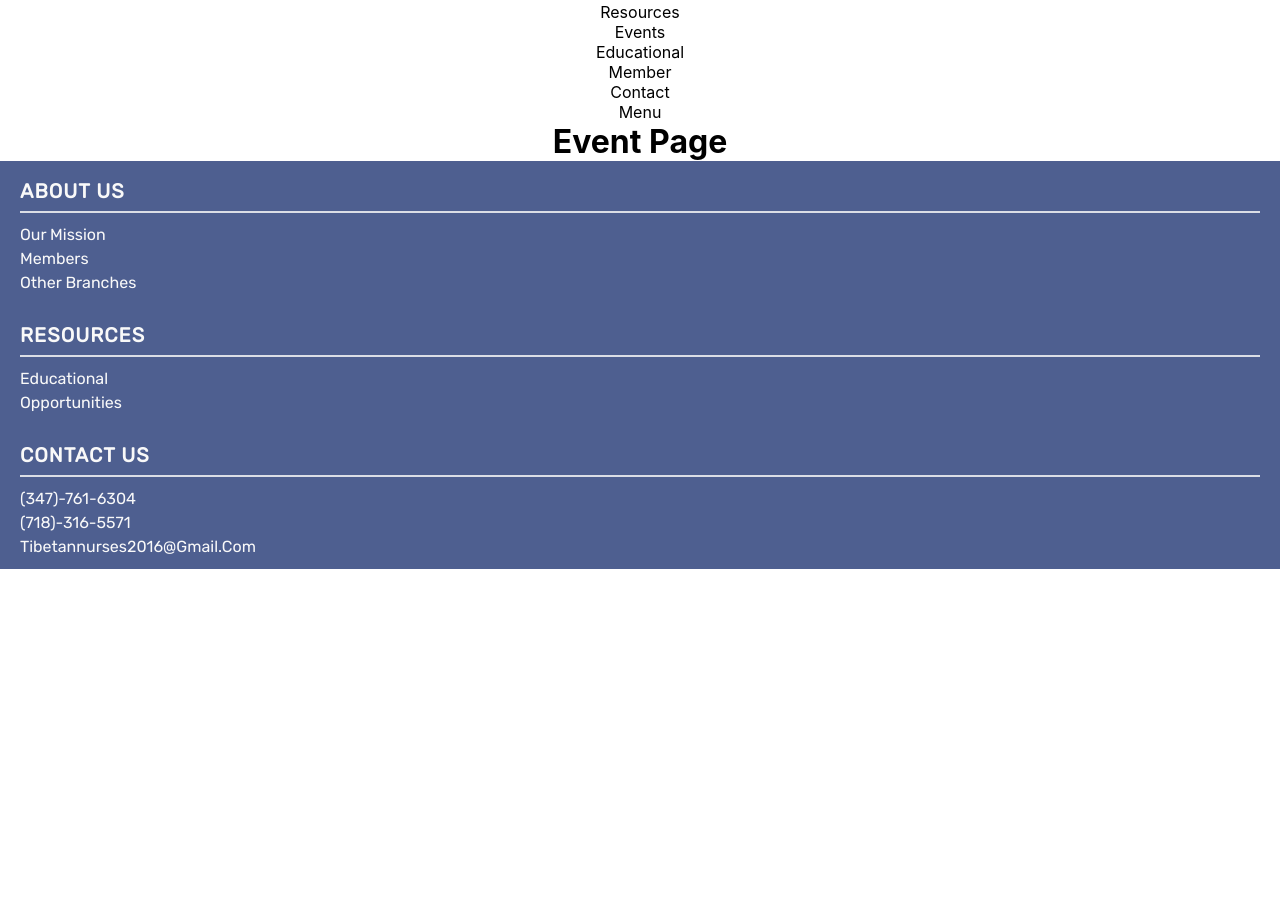
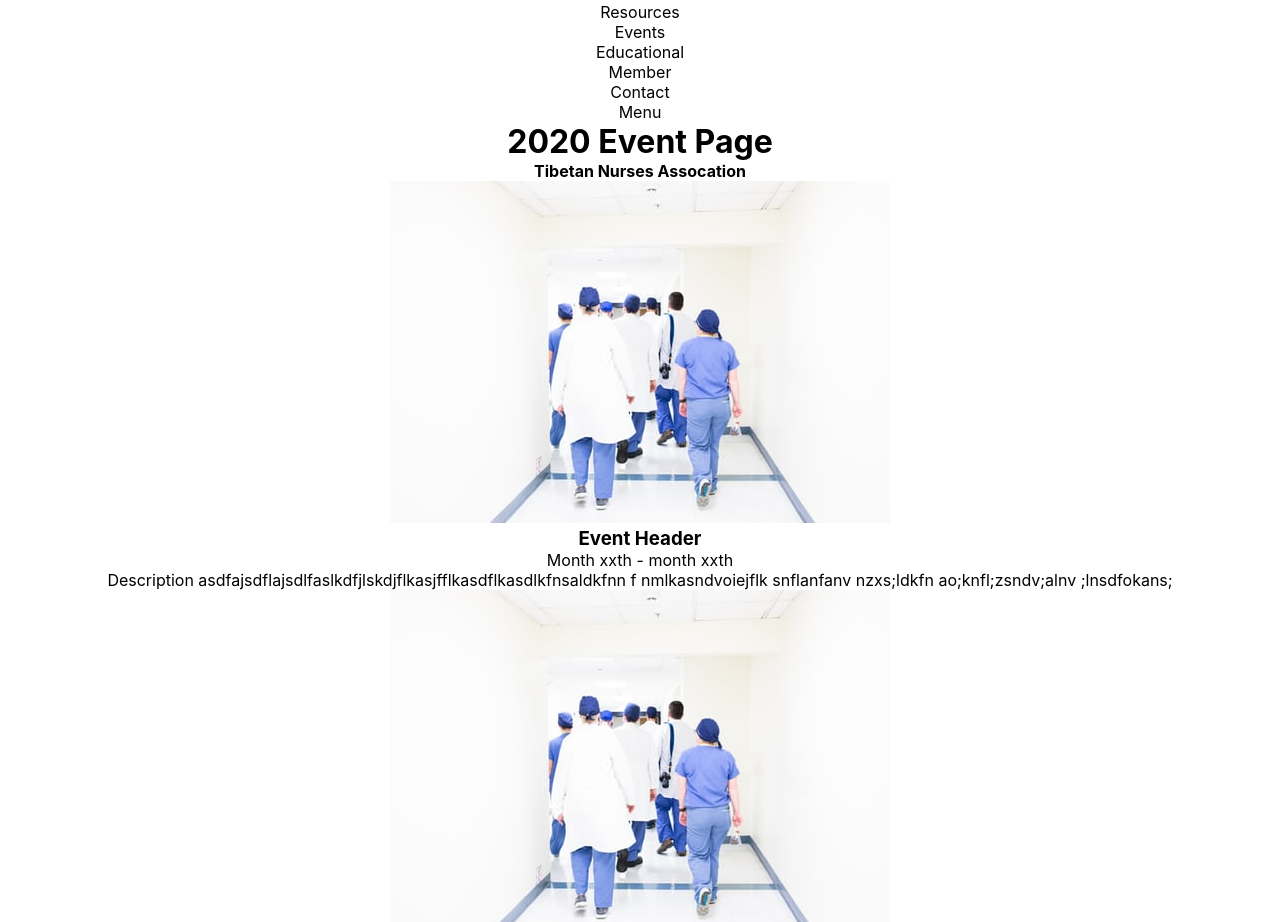
Before and after one commit to TenNga/Tibetan-Nurses-Association, a React (Create React App) app: page / in a window 1280 px wide. Shown: the part 1002-1924 px from the top of the page. Before the commit the page ends 1571 px from the top, so only its background shows below. Built offline with nearby package versions, Linux system fonts and the light colour scheme.

Commit message:
single event component

```diff
--- /dev/null
+++ b/src/Components/SingleEvent.js
@@ -0,0 +1,14 @@
+import React from 'react';
+
+const SingleEvent = () => {
+    return(
+        <div className="single-event-container">
+            <img src="nurses.jpg" />
+            <h3>Event Header</h3>
+            <p>Month xxth - month xxth</p>
+            <p>Description asdfajsdflajsdlfaslkdfjlskdjflkasjfflkasdflkasdlkfnsaldkfnn f nmlkasndvoiejflk snflanfanv nzxs;ldkfn ao;knfl;zsndv;alnv ;lnsdfokans;</p>
+        </div>
+    )
+}
+
+export default SingleEvent;
--- a/src/Container/Event.js
+++ b/src/Container/Event.js
@@ -1,8 +1,20 @@
 import React from 'react';
+import SingleEvent from '../Components/SingleEvent';
+import SingleMember from '../Components/SingleMember';
 
 const Event = () => {
     return(
-        <h1>Event Page</h1>
+        <div className="event-container">
+            <h1>2020 Event Page</h1>
+            <h4>Tibetan Nurses Assocation</h4>
+            <SingleEvent />
+            <SingleEvent />
+            <SingleEvent />
+            <SingleEvent />
+            <SingleEvent />
+
+        </div>
+
     )
 }
 
```
